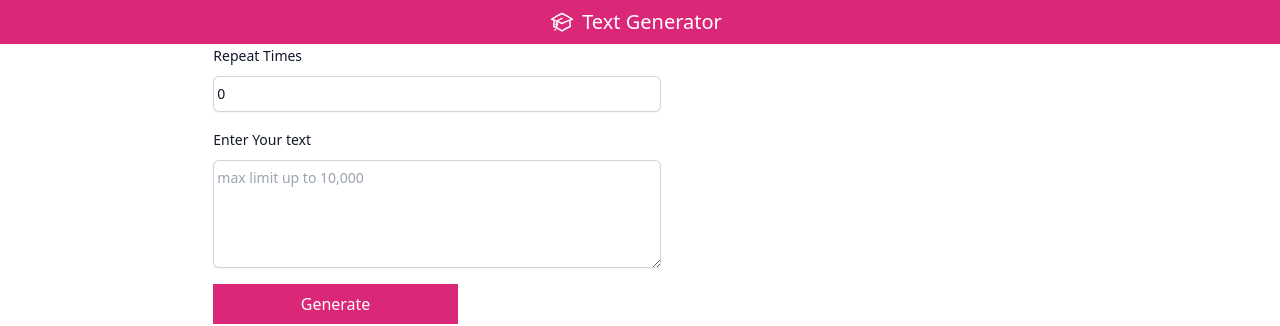
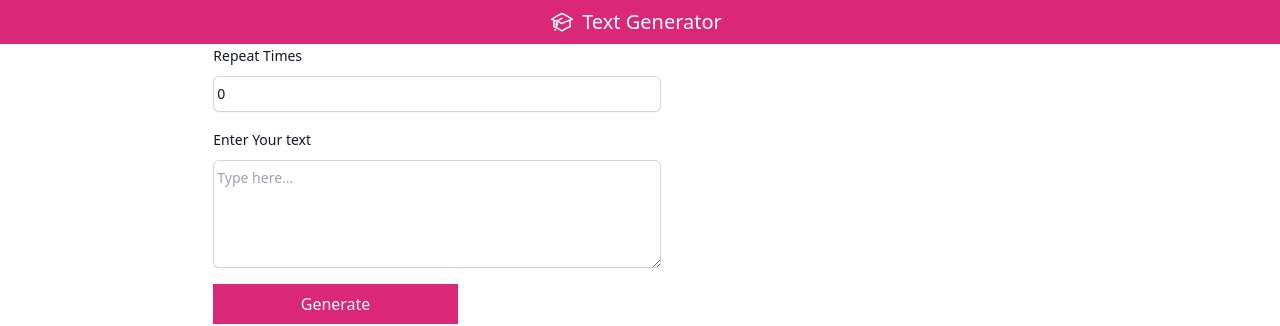
Before and after one commit to sefatanam/vite-react, a React (Vite) app: page / in a window 1280 px wide. Shown: the top 326 px of the page. Built offline with nearby package versions, Linux system fonts and the light colour scheme.

Commit message:
fix: textarea label

```diff
--- a/src/pages/TextGenerator.tsx
+++ b/src/pages/TextGenerator.tsx
@@ -77,7 +77,7 @@ const TextGenerator = () => {
                 value={inputText}
                 onChange={(e) => setInputText(e.target.value)}
                 className="block flex-1 border-0 bg-transparent py-1.5 pl-1 text-gray-900 placeholder:text-gray-400 focus:ring-0 sm:text-sm sm:leading-6"
-                placeholder="max limit up to 10,000"
+                placeholder="Type here..."
               ></textarea>
             </div>
           </div>
```
